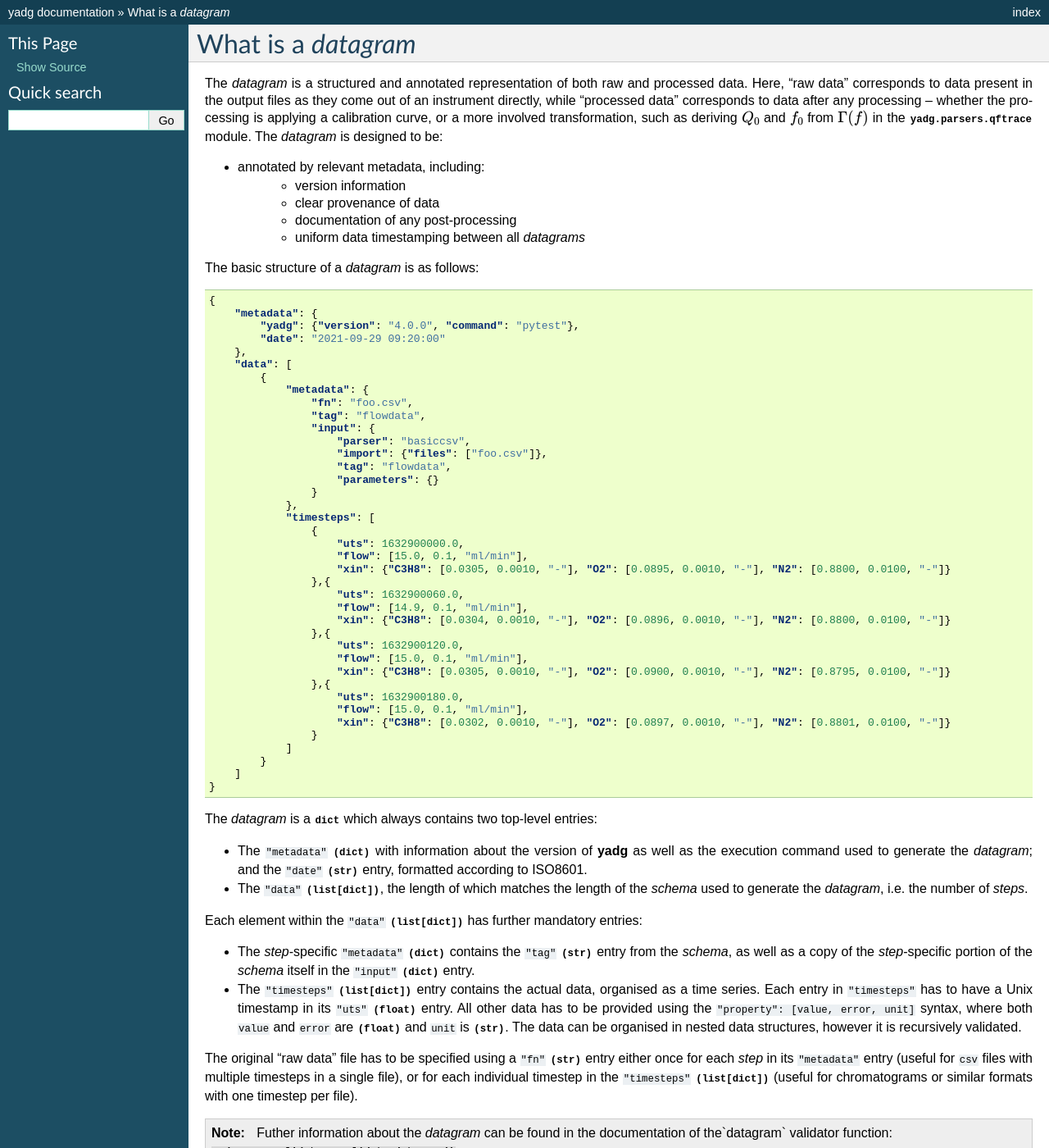
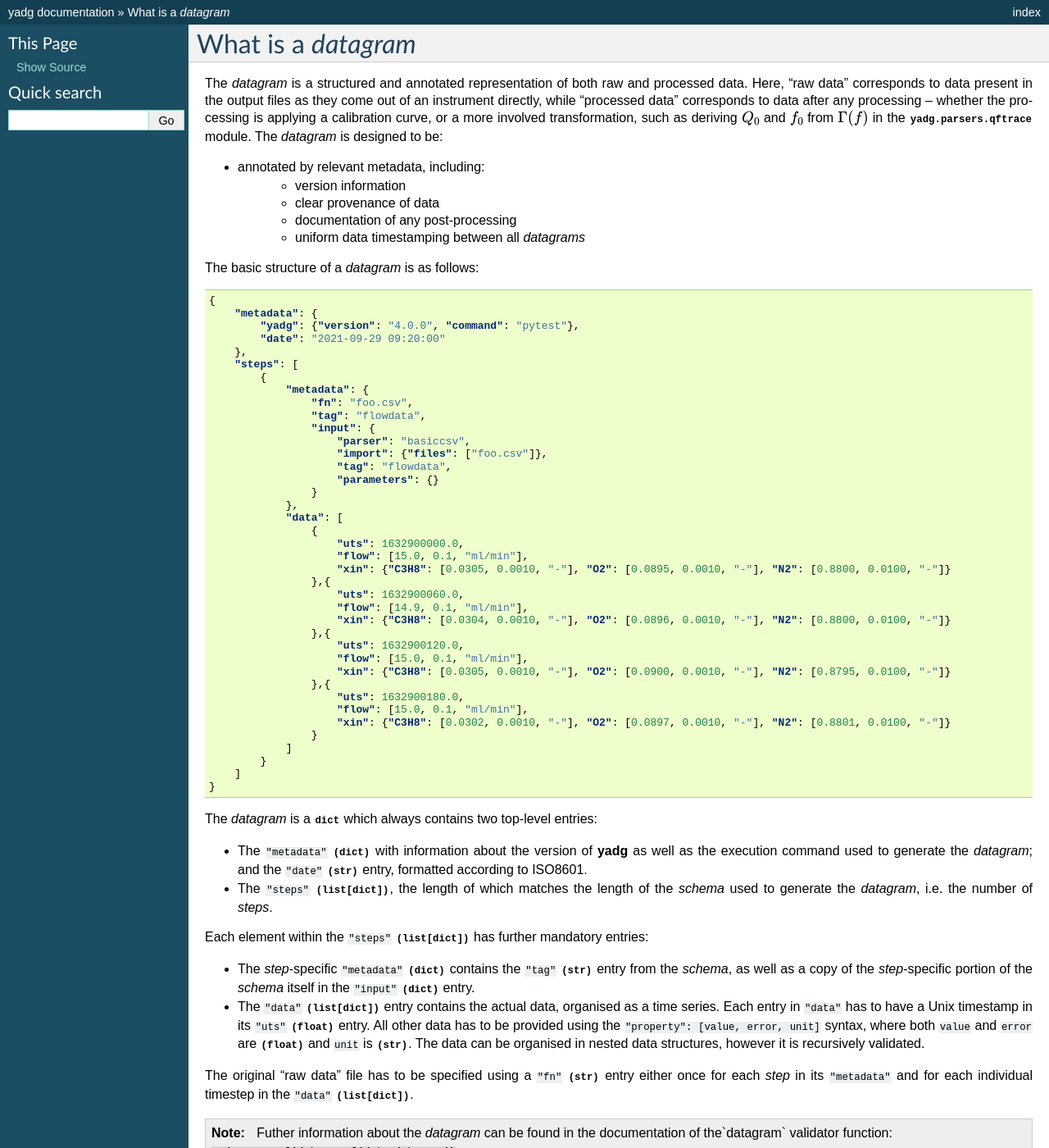
Before and after one commit to dgbowl/yadg, a Sphinx documentation site: the page built from docs/source/datagram.rst, in a window 1280 px wide and 1400 px high. Shown: the whole window at 82% size. Built offline with Sphinx 7.4.7, drawn with Linux system fonts in a browser that asks for light colours.

Commit message:
Replaced data -> steps and timesteps -> data.

```diff
--- a/docs/source/datagram.rst
+++ b/docs/source/datagram.rst
@@ -23,7 +23,7 @@ The basic structure of a `datagram` is as follows:
             "yadg": {"version": "4.0.0", "command": "pytest"},
             "date": "2021-09-29 09:20:00"
         },
-        "data": [
+        "steps": [
             {
                 "metadata": {
                     "fn": "foo.csv",
@@ -35,7 +35,7 @@ The basic structure of a `datagram` is as follows:
                         "parameters": {}
                     }
                 },
-                "timesteps": [
+                "data": [
                     {
                         "uts": 1632900000.0,
                         "flow": [15.0, 0.1, "ml/min"],
@@ -63,18 +63,18 @@ The `datagram` is a :class:`dict` which always contains two top-level entries:
 - The ``"metadata"`` :class:`(dict)` with information about the version of
   **yadg** as well as the execution command used to generate the `datagram`; and
   the ``"date"`` :class:`(str)` entry, formatted according to ISO8601.
-- The ``"data"`` :class:`(list[dict])`, the length of which matches the length
+- The ``"steps"`` :class:`(list[dict])`, the length of which matches the length
   of the `schema` used to generate the `datagram`, i.e. the number of `steps`.
 
-Each element within the ``"data"`` :class:`(list[dict])` has further mandatory
+Each element within the ``"steps"`` :class:`(list[dict])` has further mandatory
 entries:
 
 - The `step`\ -specific ``"metadata"`` :class:`(dict)` contains the ``"tag"``
   :class:`(str)` entry from the `schema`, as well as a copy of the
   `step`\ -specific portion of the `schema` itself in the ``"input"``
   :class:`(dict)` entry.
-- The ``"timesteps"`` :class:`(list[dict])` entry contains the actual data,
-  organised as a time series. Each entry in ``"timesteps"`` has to have a Unix
+- The ``"data"`` :class:`(list[dict])` entry contains the actual data,
+  organised as a time series. Each entry in ``"data"`` has to have a Unix
   timestamp in its ``"uts"`` :class:`(float)` entry. All other data has to be
   provided using the ``"property": [value, error, unit]`` syntax, where both
   ``value`` and ``error`` are :class:`(float)` and ``unit`` is :class:`(str)`.
@@ -82,10 +82,8 @@ entries:
   validated.
 
 The original "raw data" file has to be specified using a ``"fn"`` :class:`(str)`
-entry either once for each `step` in its ``"metadata"`` entry (useful for ``csv``
-files with multiple timesteps in a single file), or for each individual timestep
-in the ``"timesteps"`` :class:`(list[dict])` (useful for chromatograms or similar
-formats with one timestep per file).
+entry either once for each `step` in its ``"metadata"`` and for each individual
+timestep in the ``"data"`` :class:`(list[dict])`.
 
 .. note::
 
```
Also changed, not shown: 8 other files.
